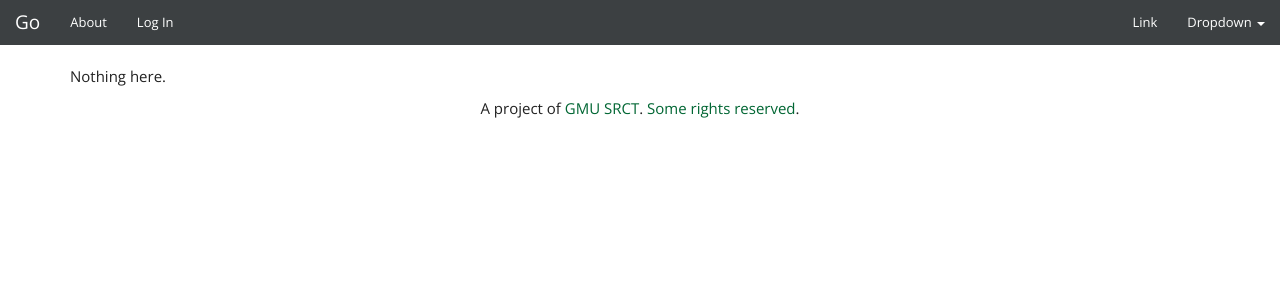
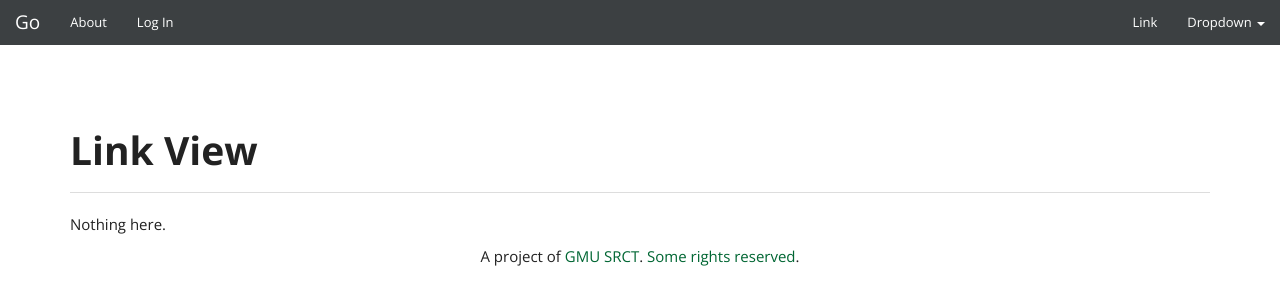
Before and after one commit to srct/go, a Django app: template go/go/templates/view.html in a window 1280 px wide. Shown: the top 305 px of the page. Run offline with Django 3.2, Linux system fonts and the light colour scheme; the template is opened without the code that fills it, so the values that code supplies are empty; some libraries are stand-ins or nearby versions; some web fonts are replaced.

Commit message:
Bootstrapify view page

```diff
--- a/go/go/templates/view.html
+++ b/go/go/templates/view.html
@@ -2,16 +2,27 @@
 
 
 {% block title %}
-Go - Success
+Go - Link View
 {% endblock %}
 
 
 {% block content %}
 
-{% if url %}
-{% include 'link_box.html' %}
-{% else %}
-<p>Nothing here.</p>
-{% endif %}
+<div class="page-header" id="banner">
+  <div class="row">
+    <div class="col-md-12">
+      <h1><strong>Link View</strong></h1>
+    </div>
+  </div>
+</div>
 
+
+<div class="row">
+    {% if url %}
+      {% include 'link_box.html' %}
+    {% else %}
+      <div class="col-md-12">
+        <p>Nothing here.</p>
+      </div>
+    {% endif %}
 {% endblock %}
```
